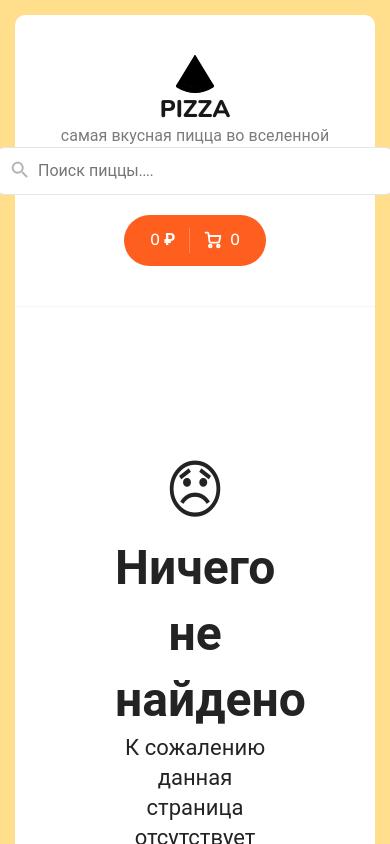
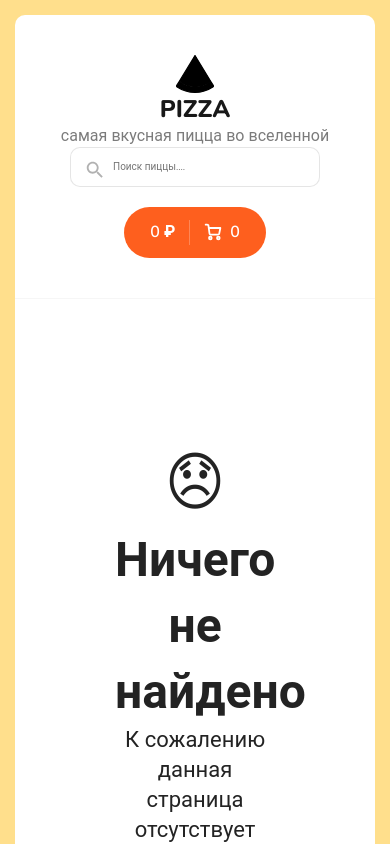
Before and after one commit to DenisMezhuev/progect-pizza, a React (Create React App) app in the folder my-app/: page / in a window 390 px wide. Shown: the top 844 px of the page. Built offline with nearby package versions, Linux system fonts and the light colour scheme.

Commit message:
fix scss header

```diff
--- a/my-app/src/components/Search/Search.module.scss
+++ b/my-app/src/components/Search/Search.module.scss
@@ -13,6 +13,7 @@
     border: 1px solid rgba(0, 0, 0, 0.2);
   }
 }
+
 .icon {
   width: 22px;
   height: 22px;
@@ -21,3 +22,15 @@
   left: 14px;
   top: 12px;
 }
+@media (max-width: 1100px) {
+  .input {
+    width: 300px;
+  }
+}
+
+@media (max-width: 390px) {
+  .input {
+    width: 250px;
+    font-size: 10px;
+  }
+}
--- a/my-app/src/scss/components/_header.scss
+++ b/my-app/src/scss/components/_header.scss
@@ -8,7 +8,7 @@
     display: flex;
     align-items: center;
     justify-content: space-between;
-    @media (max-width: 650px) {
+    @media (max-width: 860px) {
       flex-direction: column;
       .header__cart {
         margin-top: 20px;
```
